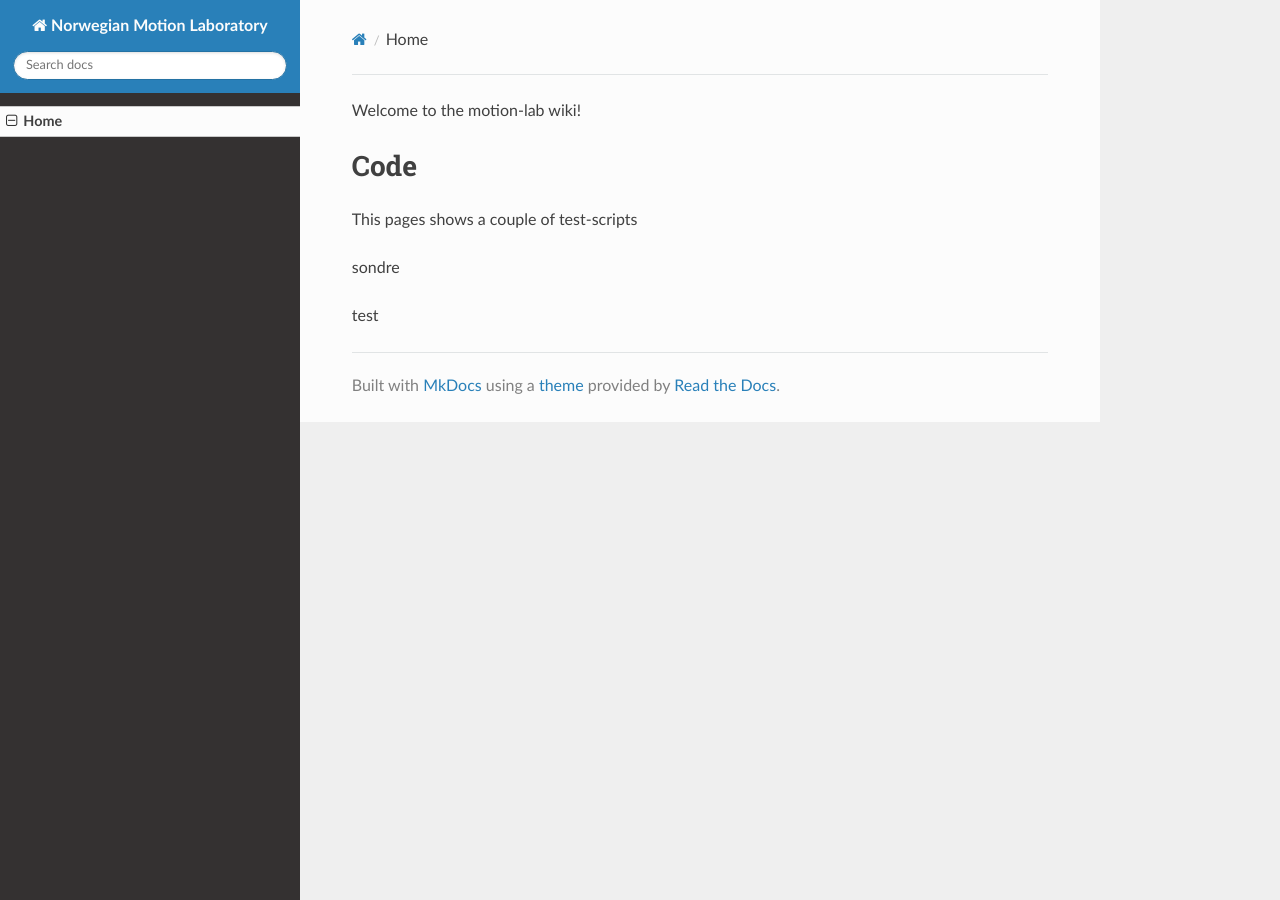
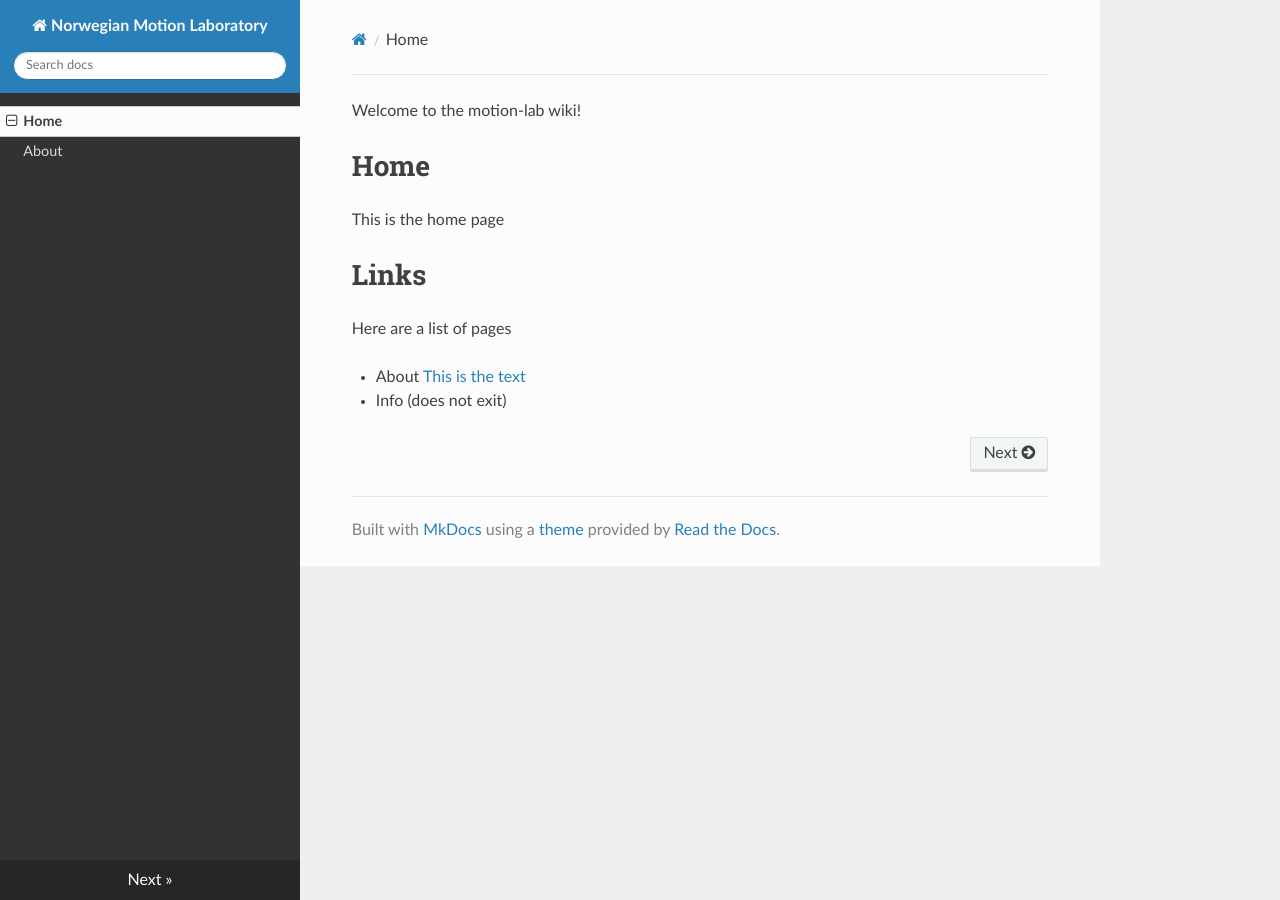
Before and after one commit to sondretordal/motion-lab, an MkDocs documentation site: the page built from docs/index.md, in a window 1280 px wide. Built offline with MkDocs 1.6.1, drawn with Linux system fonts in a browser that asks for light colours; nearby versions of some CDN libraries; old or Windows-style settings are respelled for this version of MkDocs.

Commit message:
added code file

```diff
--- a/docs/index.md
+++ b/docs/index.md
@@ -1,8 +1,10 @@
 Welcome to the motion-lab wiki!
 
-# Code
-This pages shows a couple of test-scripts
+# Home
+This is the home page
 
-sondre
+# Links
+Here are a list of pages
 
-test
+* About [This is the text](about)
+* Info (does not exit)
--- a/mkdocs.yml
+++ b/mkdocs.yml
@@ -2,5 +2,6 @@ site_name: Norwegian Motion Laboratory
 
 pages:
   - Home: index.md
+  - About: about.md
 
 theme: readthedocs
```
Also changed, not shown: docs/about.md (added, +2 -0 lines), docs/code.md (added), 1 other file.
